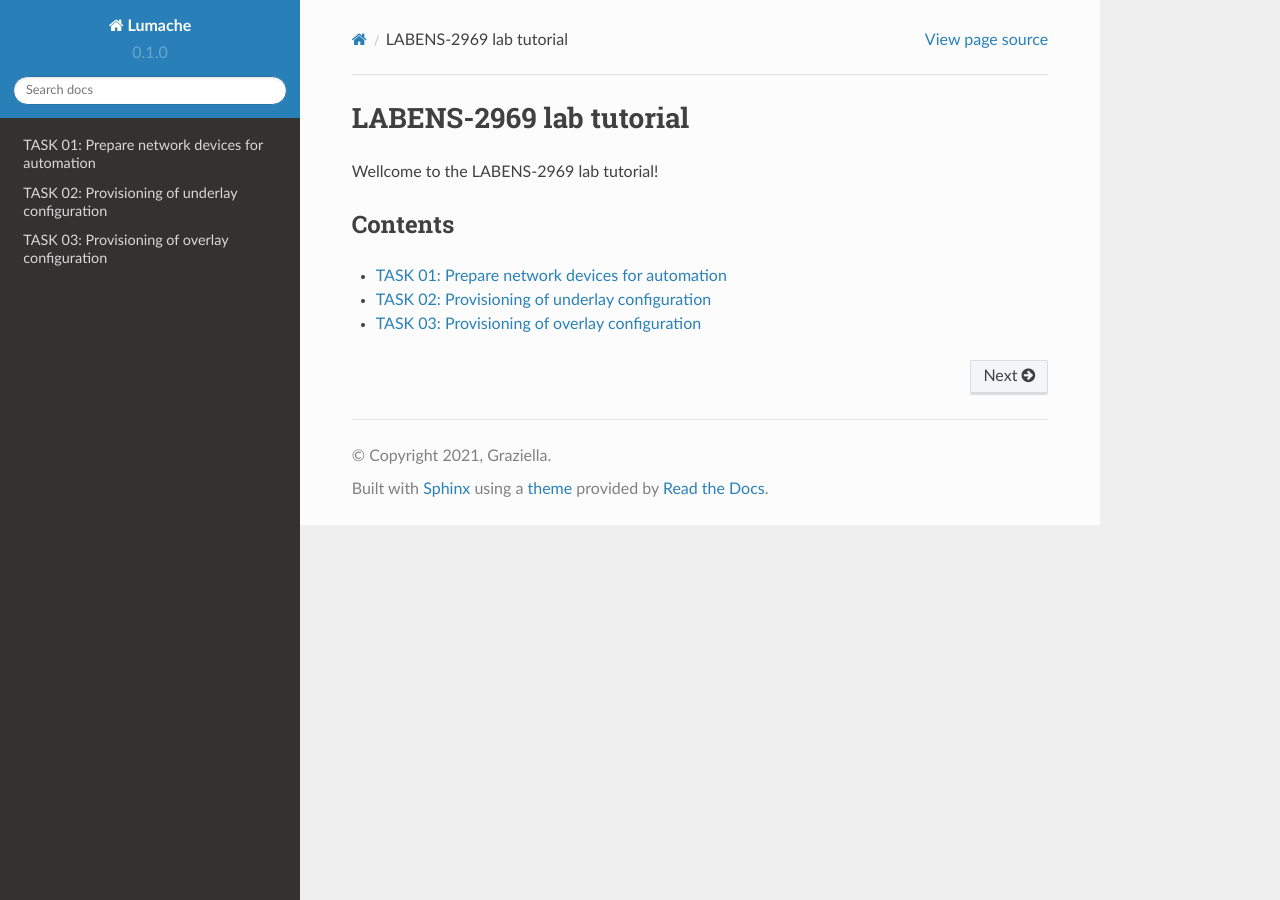
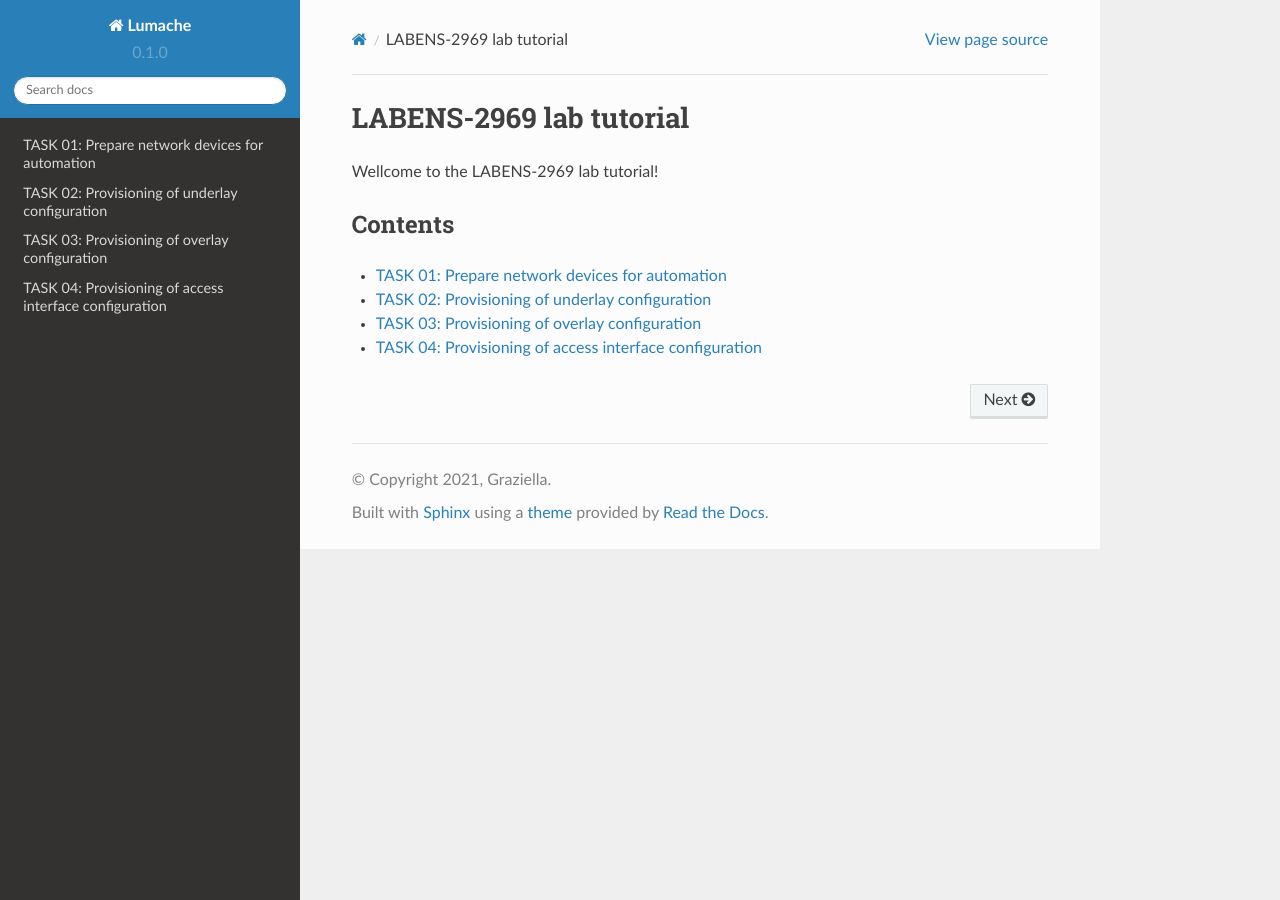
Before and after one commit to dvishchu/labens-2969, a Sphinx documentation site: the page built from docs/source/index.rst, in a window 1280 px wide. Built offline with Sphinx 7.4.7 and the Read the Docs theme 2.0.0, drawn with Linux system fonts in a browser that asks for light colours; pages that are not in the unit, such as notebooks, are missing from menus; some of the changed lines change nothing that is shown.

Commit message:
Initial commit of task 04

```diff
--- a/docs/source/index.rst
+++ b/docs/source/index.rst
@@ -12,3 +12,4 @@ Contents
    task_01
    task_02
    task_03
+   task_04
--- /dev/null
+++ b/docs/source/task_04.rst
@@ -0,0 +1,48 @@
+TASK 04: Provisioning of access interface configuration
+=======================================================
+
+.. image:: assets/access.JPG
+
+In this task, we will be provisioning configuration of our access interfaces. Interfaces can be provisioned either as access or trunk with list of allowed vlans. As a result, we can connect our end host to provisioned ports in fabric, so they have access to network.
+
+Our configuration variables of access interfaces can be found in folder below. Folder holds file with variables for each device separately. Please, feel free to take your time to examine content of this folder.
+
+.. code-block:: console
+
+    (ansible) ansible@iol-ansible:~/cat9k-evpn-ansible/dag$ ls host_vars/access_intf/
+    Leaf-01.yml  Leaf-02.yml
+
+Configuration in this task is not so big as in previous task since we will be configuring only single interface – E0/0 as trunk interface. To preview our configuration, you can run below ansible playbook.
+
+.. code-block:: console
+
+    (ansible) ansible@iol-ansible:~/cat9k-evpn-ansible/dag$ ansible-playbook -i inventory.yml playbook_access_add_preview.yml
+
+This ansible paybook will as well create configuration files in ``preview_files`` folder, but this time with ``-add-intf`` suffix. Please, feel free to take your time to examine content of this folder.
+
+.. code-block:: console
+
+    (ansible) ansible@iol-ansible:~/cat9k-evpn-ansible/dag$ ls preview_files/ | grep add
+    Leaf-01-add-intf.txt
+    Leaf-02-add-intf.txt
+
+Once we are ready, we can commit the configuration on devices via playbook below.
+
+.. code-block:: console
+
+    (ansible) ansible@iol-ansible:~/cat9k-evpn-ansible/dag$ ansible-playbook -i inventory.yml playbook_access_add_commit.yml
+
+After this step, devices were successfully configured and we can verify interface E0/0 configuration on our leaf devices. As you can see below, interface E0/0 was successfully configured. Since we did not specified list of VLAN of trunk, all L2VNI vlans – 101,102 were allowed on trunk.
+
+.. code-block:: console
+
+    Leaf-01#sh runn int e 0/0
+    Building configuration...
+
+    Current configuration : 159 bytes
+    !
+    interface Ethernet0/0
+    switchport trunk encapsulation dot1q
+    switchport trunk allowed vlan 101,102
+    switchport mode trunk
+    spanning-tree portfast trunk
```
Also changed, not shown: docs/source/assets/access.JPG (added).
